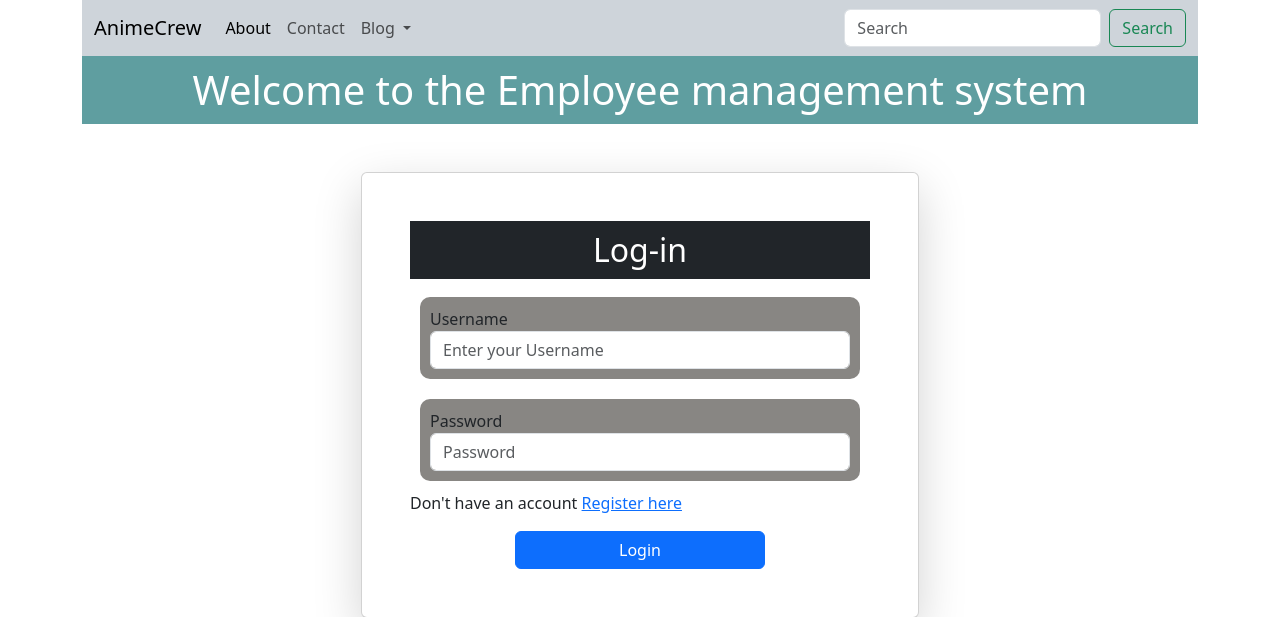
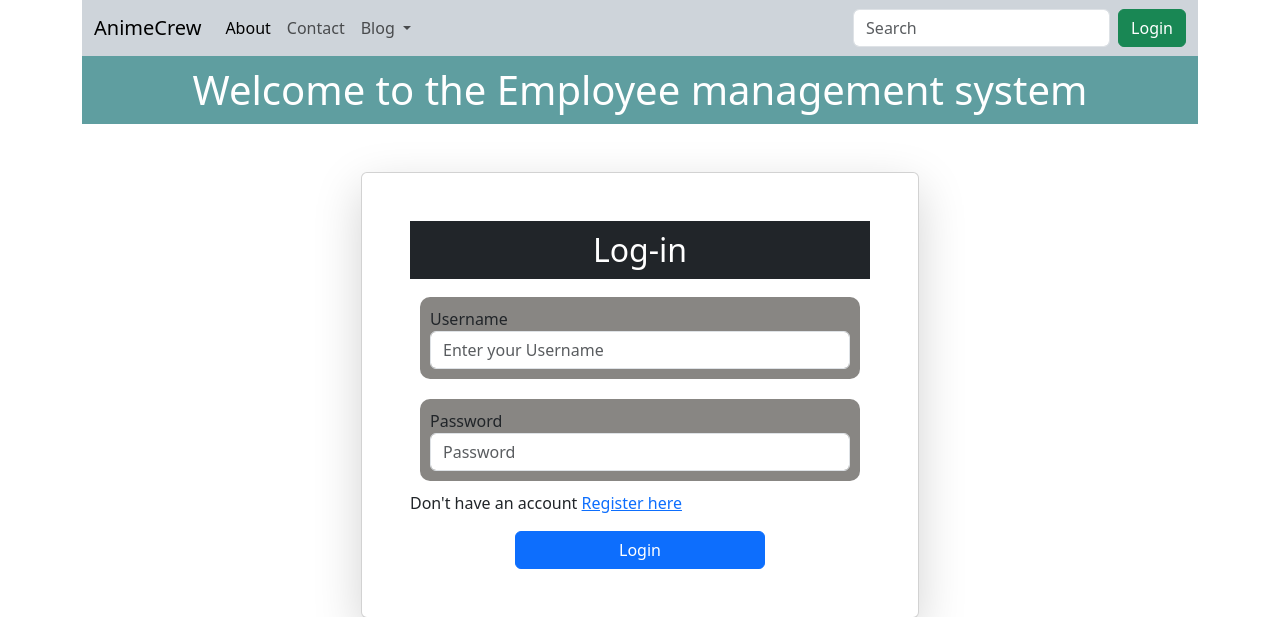
Before and after one commit to Yugal1072/Employees-Management-System-with-Bootstrap-UI, a Django app: page /login/ in a window 1280 px wide. Shown: the top 617 px of the page. Run offline with Django 4.2, Linux system fonts and the light colour scheme.

Commit message:
DJANGO-AUTH : Working on login and logout

```diff
--- a/hello/app1/templates/base.html
+++ b/hello/app1/templates/base.html
@@ -38,9 +38,16 @@
                     </ul>
                   </li>
                 </ul>
+
                 <form class="d-flex" role="search">
                   <input class="form-control me-2" type="search" placeholder="Search" aria-label="Search">
-                  <button class="btn btn-outline-success" type="submit">Search</button>
+
+                  {% if request.user.is_authenticated %}
+                    <a  class="btn btn-success" type="submit" href="/logout/"> Logout</a>
+                  {% else %}
+                    <a  class="btn btn-success" type="submit" href="login/"> Login</a>
+                    {% endif %}
+
                 </form>
               </div>
             </div>
--- a/hello/app1/templates/login.html
+++ b/hello/app1/templates/login.html
@@ -19,12 +19,12 @@
         <h2 class="bg-dark text-bg-dark" style="text-align: center; padding: 10px;">Log-in</h2>
         <div class="form-group">
             <label for="exampleInputEmail1">Username</label>
-            <input type="username" class="form-control"  placeholder="Enter your Username">
+            <input type="username" name="username" class="form-control"  placeholder="Enter your Username">
           </div>
 
           <div class="form-group">
             <label for="exampleInputPassword1">Password</label>
-            <input type="password" class="form-control" placeholder="Password">
+            <input type="password" name="password" class="form-control" placeholder="Password">
           </div>
 
           <p>Don't have an account <a href="{% url 'register' %}">Register here</a></p>
--- a/hello/app1/views.py
+++ b/hello/app1/views.py
@@ -3,6 +3,7 @@ from django.http import HttpResponse
 from app1.models import Employees
 from django.contrib.auth.models import User
 from django.contrib import messages
+from django.contrib.auth import authenticate,login,logout
 
 # Create your views here.
 
@@ -78,8 +79,31 @@ def blog(request):
     return render(request, 'blog.html', context)
 
 
-def login(request):
+def login_page(request):
+
+    if request.method == "POST":
+        username = request.POST["username"]
+        password = request.POST["password"]
+
+        if not User.objects.filter(username = username).exists():
+            messages.error(request,"Invalid Username")
+            return redirect("/login/")
+
+        user = authenticate(username = username, password = password)
+
+        if user is None:
+            messages.error(request, "Invalid Password")
+            return redirect("/login/")
+        else:
+            login(request, user)
+            return redirect("/")
+
+
     return render(request,"login.html")
+
+def logout_page(request):
+    logout(request)
+    return redirect("/login/")
 
 def register(request):
 
--- a/hello/hello/urls.py
+++ b/hello/hello/urls.py
@@ -29,7 +29,8 @@ urlpatterns = [
     path('about/',about, name='about'),
     path('contact/',contact, name='contact'),
     path('blog/',blog, name='blog'),
-    path('login/',login, name='login'),
+    path('login/',login_page, name='login'),
+    path('logout/',logout_page, name='logout'),
     path('register/',register, name='register'),
 ]
 
```
